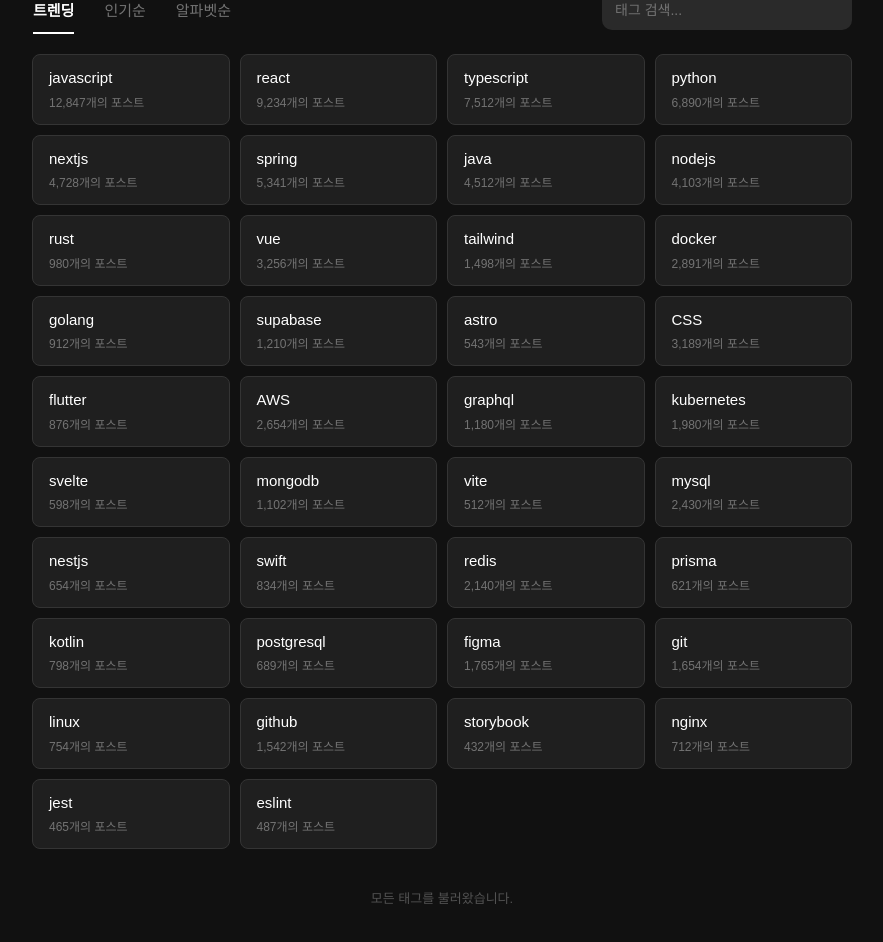
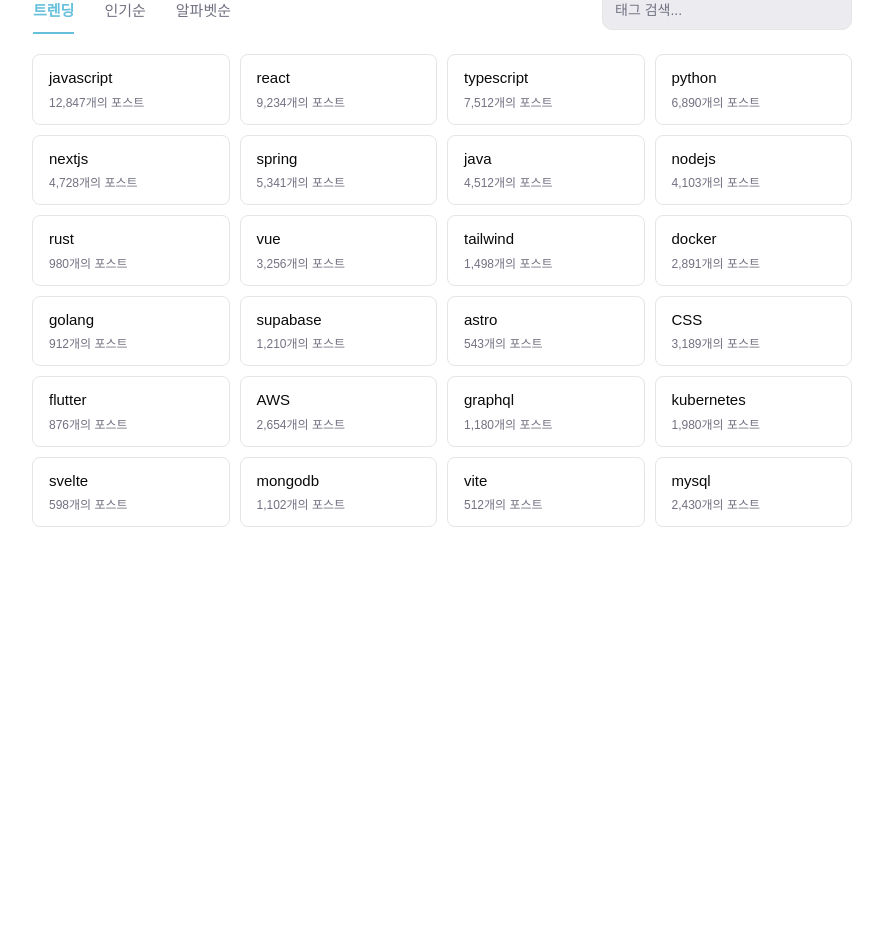
Before and after one commit to Siho-ily/Atlex, a Next.js app: page /tag_list in a window 1280 px wide. Shown: the part 84-1026 px from the top of the page, without its empty margins (198-1081 px from the left). After the commit the page ends 800 px from the top, so only its background shows below. Built offline with nearby package versions, Linux system fonts and the light colour scheme; a web font is replaced by a local one.

Commit message:
태그목록 코드 수정

```diff
--- a/src/app/tag_list/page.jsx
+++ b/src/app/tag_list/page.jsx
@@ -1,6 +1,6 @@
 "use client";
 
-import { Suspense, useEffect, useMemo, useRef, useState } from "react";
+import { Suspense, useCallback, useEffect, useRef, useState } from "react";
 import Link from "next/link";
 import { useRouter, useSearchParams } from "next/navigation";
 import { Tabs, TabsList, TabsTrigger } from "@/components/common/ui/tabs";
@@ -15,7 +15,8 @@
 
 const PAGE_SIZE = 12;
 
-const TAGS = [
+// 실제 API 붙이기 전까지만 사용하는 mock 데이터
+const MOCK_TAGS = [
   { name: "javascript", postCount: 12847, trendScore: 98 },
   { name: "react", postCount: 9234, trendScore: 95 },
   { name: "typescript", postCount: 7512, trendScore: 92 },
@@ -56,101 +57,204 @@
   { name: "storybook", postCount: 432, trendScore: 59 },
 ];
 
+function getCacheKey(sort, keyword) {
+  return `${sort}:${keyword}`;
+}
+
+async function fetchTags({ sort, keyword, page }) {
+  // 실제 API 붙일 때 이 부분만 교체하면 됨
+  await new Promise((resolve) => setTimeout(resolve, 250));
+
+  const normalizedKeyword = keyword.trim().toLowerCase();
+
+  const filteredTags = normalizedKeyword
+    ? MOCK_TAGS.filter((tag) =>
+        tag.name.toLowerCase().includes(normalizedKeyword)
+      )
+    : MOCK_TAGS;
+
+  const sortedTags = [...filteredTags];
+
+  if (sort === "popular") {
+    sortedTags.sort((a, b) => b.postCount - a.postCount);
+  } else if (sort === "alphabet") {
+    sortedTags.sort((a, b) =>
+      a.name.localeCompare(b.name, "en", { sensitivity: "base" })
+    );
+  } else {
+    sortedTags.sort((a, b) => b.trendScore - a.trendScore);
+  }
+
+  const startIndex = (page - 1) * PAGE_SIZE;
+  const endIndex = page * PAGE_SIZE;
+  const items = sortedTags.slice(startIndex, endIndex);
+
+  return {
+    items,
+    totalCount: sortedTags.length,
+    hasMore: endIndex < sortedTags.length,
+  };
+}
+
 function TagListContent() {
   const router = useRouter();
   const searchParams = useSearchParams();
 
   const sortParam = searchParams.get("sort");
-
-  const currentSort = SORT_OPTIONS.some((option) => option.value === sortParam)
+  const currentSort = SORT_OPTIONS.some((o) => o.value === sortParam)
     ? sortParam
     : "trending";
 
+  const [tags, setTags] = useState([]);
   const [page, setPage] = useState(1);
   const [keyword, setKeyword] = useState("");
+  const [totalCount, setTotalCount] = useState(0);
+  const [hasMore, setHasMore] = useState(false);
+  const [isLoading, setIsLoading] = useState(true);
+  const [isLoadingMore, setIsLoadingMore] = useState(false);
 
-  const observerTargetRef = useRef(null);
+  const tagCacheRef = useRef(new Map());
+  const requestIdRef = useRef(0);
+
+  // 로딩 상태를 ref로 추적해서 loadTags deps에서 제거
+  const pageRef = useRef(1);
+  const hasMoreRef = useRef(false);
+  const isLoadingRef = useRef(true);
+  const isLoadingMoreRef = useRef(false);
+
+  // observer가 항상 최신 loadMore 로직을 참조하도록 ref로 유지
+  const loadMoreCallbackRef = useRef(null);
+  const observerInstanceRef = useRef(null);
 
   const normalizedKeyword = keyword.trim().toLowerCase();
 
-  const sortedTags = useMemo(() => {
-    const filtered = normalizedKeyword
-      ? TAGS.filter((tag) =>
-          tag.name.toLowerCase().includes(normalizedKeyword)
-        )
-      : TAGS;
+  // currentSort, normalizedKeyword만 deps에 포함 — 로딩 상태 변화로 재생성되지 않음
+  const loadTags = useCallback(
+    async ({ targetPage, reset = false }) => {
+      const cacheKey = getCacheKey(currentSort, normalizedKeyword);
 
-    const copiedTags = [...filtered];
-
-    if (currentSort === "popular") {
-      return copiedTags.sort((a, b) => b.postCount - a.postCount);
+      if (reset) {
+        const cached = tagCacheRef.current.get(cacheKey);
+        if (cached) {
+          pageRef.current = cached.page;
+          hasMoreRef.current = cached.hasMore;
+          isLoadingRef.current = false;
+          isLoadingMoreRef.current = false;
+          setTags(cached.items);
+          setPage(cached.page);
+          setTotalCount(cached.totalCount);
+          setHasMore(cached.hasMore);
+          setIsLoading(false);
+          setIsLoadingMore(false);
+          return;
         }
 
-    if (currentSort === "alphabet") {
-      return copiedTags.sort((a, b) =>
-        a.name.localeCompare(b.name, "en", { sensitivity: "base" })
-      );
+        pageRef.current = 1;
+        hasMoreRef.current = false;
+        isLoadingRef.current = true;
+        isLoadingMoreRef.current = false;
+        setTags([]);
+        setPage(1);
+        setTotalCount(0);
+        setHasMore(false);
+        setIsLoading(true);
+        setIsLoadingMore(false);
+      } else {
+        if (isLoadingRef.current || isLoadingMoreRef.current || !hasMoreRef.current) return;
+        isLoadingMoreRef.current = true;
+        setIsLoadingMore(true);
       }
 
-    return copiedTags.sort((a, b) => b.trendScore - a.trendScore);
-  }, [currentSort, normalizedKeyword]);
+      const requestId = ++requestIdRef.current;
 
-  const visibleTags = useMemo(() => {
-    return sortedTags.slice(0, page * PAGE_SIZE);
-  }, [sortedTags, page]);
+      try {
+        const result = await fetchTags({
+          sort: currentSort,
+          keyword: normalizedKeyword,
+          page: targetPage,
+        });
 
-  const hasMore = visibleTags.length < sortedTags.length;
-  const maxPage = Math.ceil(sortedTags.length / PAGE_SIZE);
+        if (requestIdRef.current !== requestId) return;
+
+        setTags((prevTags) => {
+          const nextTags = reset ? result.items : [...prevTags, ...result.items];
+          tagCacheRef.current.set(cacheKey, {
+            items: nextTags,
+            page: targetPage,
+            totalCount: result.totalCount,
+            hasMore: result.hasMore,
+          });
+          return nextTags;
+        });
+
+        pageRef.current = targetPage;
+        hasMoreRef.current = result.hasMore;
+        setPage(targetPage);
+        setTotalCount(result.totalCount);
+        setHasMore(result.hasMore);
+      } finally {
+        if (requestIdRef.current === requestId) {
+          isLoadingRef.current = false;
+          isLoadingMoreRef.current = false;
+          setIsLoading(false);
+          setIsLoadingMore(false);
+        }
+      }
+    },
+    [currentSort, normalizedKeyword]
+  );
+
+  // 렌더마다 최신 로직으로 갱신 — observer 재등록 없이 최신 상태 참조
+  loadMoreCallbackRef.current = () => {
+    if (isLoadingRef.current || isLoadingMoreRef.current || !hasMoreRef.current) return;
+    loadTags({ targetPage: pageRef.current + 1, reset: false });
+  };
+
+  // 정렬·검색어 변경 시 목록 초기화 후 1페이지부터 재요청
+  useEffect(() => {
+    loadTags({ targetPage: 1, reset: true });
+  }, [loadTags]);
+
+  // callback ref: sentinel 요소 mount/unmount 시 observer 자동 연결/해제
+  const setObserverTarget = useCallback((node) => {
+    if (observerInstanceRef.current) {
+      observerInstanceRef.current.disconnect();
+      observerInstanceRef.current = null;
+    }
+
+    if (!node) return;
+
+    const observer = new IntersectionObserver(
+      ([entry]) => {
+        if (entry.isIntersecting) {
+          loadMoreCallbackRef.current?.();
+        }
+      },
+      { root: null, rootMargin: "160px", threshold: 0 }
+    );
+
+    observer.observe(node);
+    observerInstanceRef.current = observer;
+  }, []);
 
   const handleSortChange = (sortValue) => {
-    const isValidSort = SORT_OPTIONS.some((option) => option.value === sortValue);
-
-    if (!isValidSort) return;
-
+    if (!SORT_OPTIONS.some((o) => o.value === sortValue)) return;
     const params = new URLSearchParams(searchParams.toString());
-
     params.set("sort", sortValue);
     params.delete("page");
-
-    setPage(1);
     router.replace(`?${params.toString()}`, { scroll: false });
   };
 
   const handleKeywordChange = (e) => {
     setKeyword(e.target.value);
-    setPage(1);
   };
 
-  useEffect(() => {
-    if (!observerTargetRef.current) return;
-    if (!hasMore) return;
-
-    const observer = new IntersectionObserver(
-      ([entry]) => {
-        if (entry.isIntersecting) {
-          setPage((prev) => Math.min(prev + 1, maxPage));
-        }
-      },
-      {
-        root: null,
-        rootMargin: "160px",
-        threshold: 0,
-      }
-    );
-
-    observer.observe(observerTargetRef.current);
-
-    return () => {
-      observer.disconnect();
-    };
-  }, [hasMore, page, maxPage]);
-
   return (
-    <main className="min-h-screen bg-[#111] px-6 py-8 text-white">
+    <main className="min-h-screen bg-background px-6 py-8 text-foreground">
       <section className="mx-auto w-full max-w-[820px]">
         <div className="mb-6 flex flex-col gap-4 sm:flex-row sm:items-end sm:justify-between">
           <div>
-            <h1 className="text-[28px] font-bold tracking-[-0.02em]">
+            <h1 className="text-[28px] font-bold tracking-[-0.02em] text-foreground">
               태그 목록
             </h1>
 
@@ -164,7 +268,13 @@
                   <TabsTrigger
                     key={option.value}
                     value={option.value}
-                    className="px-0 pb-2 text-[15px] text-neutral-500 hover:text-neutral-300 data-active:font-bold data-active:text-white data-[state=active]:font-bold data-[state=active]:text-white after:bg-white"
+                    className={cn(
+                      "px-0 pb-2 text-[15px] text-muted-foreground",
+                      "hover:text-foreground",
+                      "data-active:font-bold data-active:text-primary",
+                      "data-[state=active]:font-bold data-[state=active]:text-primary",
+                      "after:bg-primary"
+                    )}
                   >
                     {option.label}
                   </TabsTrigger>
@@ -181,12 +291,25 @@
             size="lg"
             value={keyword}
             onChange={handleKeywordChange}
-            className="w-full border-transparent bg-[#2a2a2a] text-[14px] text-white placeholder:text-neutral-500 focus-visible:border-neutral-500 focus-visible:bg-[#2a2a2a] sm:w-[250px]"
+            className={cn(
+              "w-full border-border bg-muted text-[14px] text-foreground",
+              "placeholder:text-muted-foreground",
+              "focus-visible:border-ring focus-visible:bg-muted",
+              "sm:w-[250px]"
+            )}
           />
         </div>
 
+        {isLoading && (
+          <p className="py-10 text-center text-[13px] text-muted-foreground">
+            태그를 불러오는 중입니다.
+          </p>
+        )}
+
+        {!isLoading && (
+          <>
             <div className="grid grid-cols-[repeat(auto-fit,minmax(160px,1fr))] gap-[10px]">
-          {visibleTags.map((tag) => {
+              {tags.map((tag) => {
                 const encodedTagName = encodeURIComponent(tag.name);
 
                 return (
@@ -194,14 +317,14 @@
                     key={tag.name}
                     href={`/tags/${encodedTagName}`}
                     className={cn(
-                  "rounded-md border bg-[#1f1f1f] px-4 py-3 transition-colors",
-                  "cursor-pointer hover:border-neutral-500",
-                  "border-[#343434] text-white"
+                      "cursor-pointer rounded-md border border-border bg-card px-4 py-3",
+                      "text-card-foreground transition-colors",
+                      "hover:border-primary/60 hover:bg-accent hover:text-accent-foreground"
                     )}
                   >
                     <p className="text-[15px] font-medium">{tag.name}</p>
 
-                <p className="mt-1 text-[12px] text-neutral-500">
+                    <p className="mt-1 text-[12px] text-muted-foreground">
                       {tag.postCount.toLocaleString()}개의 포스트
                     </p>
                   </Link>
@@ -209,25 +332,27 @@
               })}
             </div>
 
-        {normalizedKeyword && sortedTags.length === 0 && (
-          <p className="py-10 text-center text-[13px] text-neutral-500">
-            "{keyword.trim()}"에 해당하는 태그가 없습니다.
+            {normalizedKeyword && totalCount === 0 && (
+              <p className="py-10 text-center text-[13px] text-muted-foreground">
+                &ldquo;{keyword.trim()}&rdquo;에 해당하는 태그가 없습니다.
               </p>
             )}
 
             {hasMore && (
               <div
-            ref={observerTargetRef}
-            className="flex h-20 items-center justify-center text-[13px] text-neutral-500"
+                ref={setObserverTarget}
+                className="flex h-20 items-center justify-center text-[13px] text-muted-foreground"
               >
-            더 불러오는 중...
+                {isLoadingMore ? "더 불러오는 중..." : ""}
               </div>
             )}
 
-        {!hasMore && sortedTags.length > 0 && (
-          <p className="py-10 text-center text-[13px] text-neutral-600">
+            {!hasMore && totalCount > 0 && (
+              <p className="py-10 text-center text-[13px] text-muted-foreground">
                 모든 태그를 불러왔습니다.
               </p>
+            )}
+          </>
         )}
       </section>
     </main>
```
Lines whose indentation alone changed are shown as unchanged.
